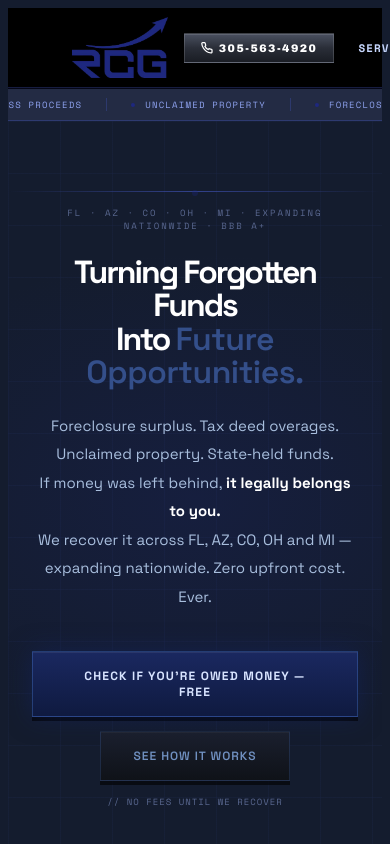
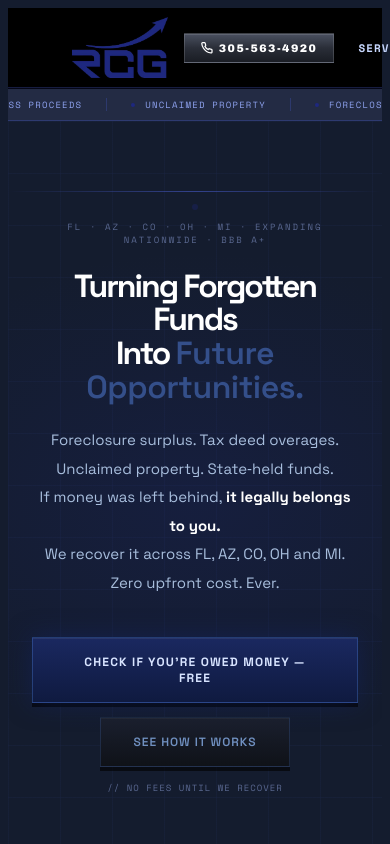
Before and after one commit to ReboundCapitalGroup/rcg-website, a Next.js app: page / in a window 390 px wide. Shown: the top 844 px of the page. Built offline with nearby package versions, Linux system fonts and the light colour scheme.

Commit message:
v37 - one line body, phone btn unified, map labels matched

```diff
--- a/src/app/map/page.tsx
+++ b/src/app/map/page.tsx
@@ -63,7 +63,7 @@ export default function MapPage() {
             <p style={{ fontSize: '15px', color: '#a0b8d8', lineHeight: 1.85, maxWidth: '540px', margin: '0 auto 14px' }}>
               Banks, insurers, courts, and employers report billions in unclaimed funds to state governments every year. Most people never know it exists.
             </p>
-            <p style={{ fontFamily: "'Space Mono',monospace", fontSize: '8px', color: '#3a4f72', marginBottom: '36px', letterSpacing: '2px', textTransform: 'uppercase' }}>
+            <p style={{ fontFamily: "'Space Mono',monospace", fontSize: '8px', color: '#ffffff', opacity: 0.5, marginBottom: '36px', letterSpacing: '2px', textTransform: 'uppercase' }}>
               Hover any state to see what's held  ·  Click to start a recovery
             </p>
 
--- a/src/app/page.tsx
+++ b/src/app/page.tsx
@@ -74,7 +74,7 @@ export default function Home() {
           <p style={{ fontSize:'15px', color:'#a8bedd', lineHeight:1.9, maxWidth:'600px', margin:'0 auto 40px', fontWeight:400, textAlign:'center' }}>
             Foreclosure surplus. Tax deed overages. Unclaimed property. State&#8209;held funds.<br />
             If money was left behind, <strong style={{ color:'#ffffff', fontWeight:700 }}>it legally belongs to you.</strong><br />
-            We recover it across FL, AZ, CO, OH and MI — expanding nationwide. Zero upfront cost. Ever.
+            We recover it across FL, AZ, CO, OH and MI. Zero upfront cost. Ever.
           </p>
 
           {/* CTAs */}
```
